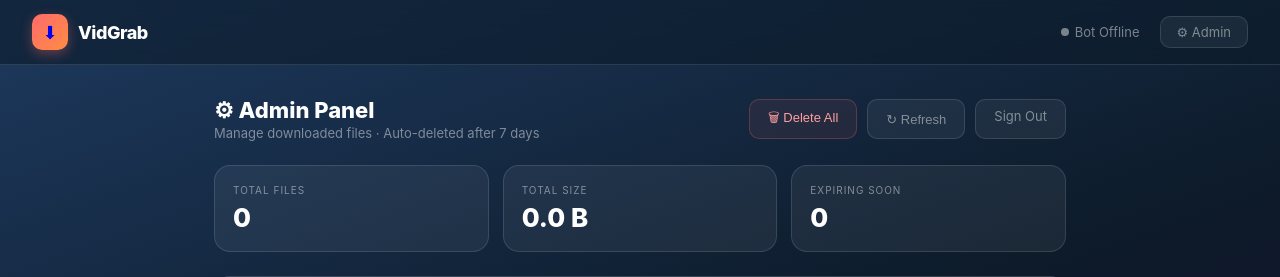
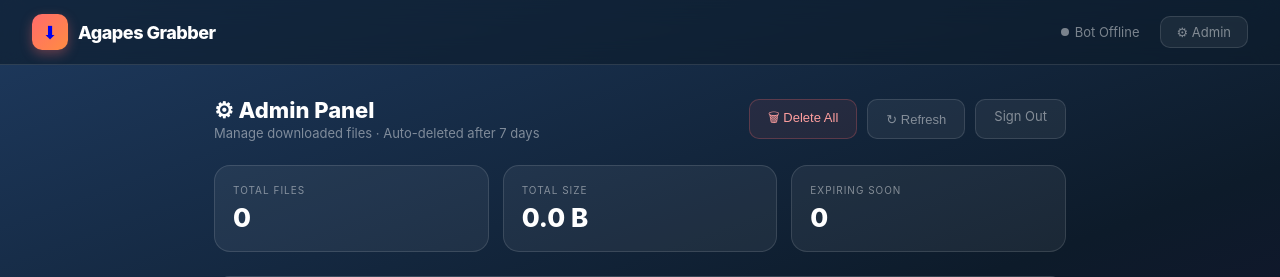
Before and after one commit to agapess/agapesdownloader, a Flask app: page /admin in a window 1280 px wide. Shown: the top 277 px of the page. Run offline with Flask 3, Linux system fonts and the light colour scheme; the visitor is signed in with stand-in values (Sample User, id 1); some libraries are stand-ins or nearby versions.

Commit message:
chore: rename VidGrab to Agapes Grabber

```diff
--- a/telegram_bot.py
+++ b/telegram_bot.py
@@ -27,7 +27,7 @@ def _fmt_size(n):
 
 async def cmd_start(update: Update, context: ContextTypes.DEFAULT_TYPE):
     await update.message.reply_text(
-        '👋 Hi! I\'m VidGrab Bot.\n\n'
+        '👋 Hi! I\'m Agapes Grabber Bot.\n\n'
         'Send me any video link — I\'ll show you available qualities to choose from.\n\n'
         '⚠️ *Telegram limit: 50 MB per file.* For larger videos, use the web app.',
         parse_mode='Markdown',
--- a/templates/layout.html
+++ b/templates/layout.html
@@ -3,7 +3,7 @@
 <head>
   <meta charset="UTF-8">
   <meta name="viewport" content="width=device-width, initial-scale=1.0">
-  <title>VidGrab — Download Any Video</title>
+  <title>Agapes Grabber — Download Any Video</title>
   <link rel="stylesheet" href="{{ url_for('static', filename='css/custom.css') }}">
 </head>
 <body>
@@ -11,7 +11,7 @@
 <nav class="navbar">
   <a class="navbar-brand" href="/">
     <div class="brand-icon">⬇</div>
-    <span class="brand-name">VidGrab</span>
+    <span class="brand-name">Agapes Grabber</span>
   </a>
   <div class="navbar-links">
     {% if bot_active %}
```
